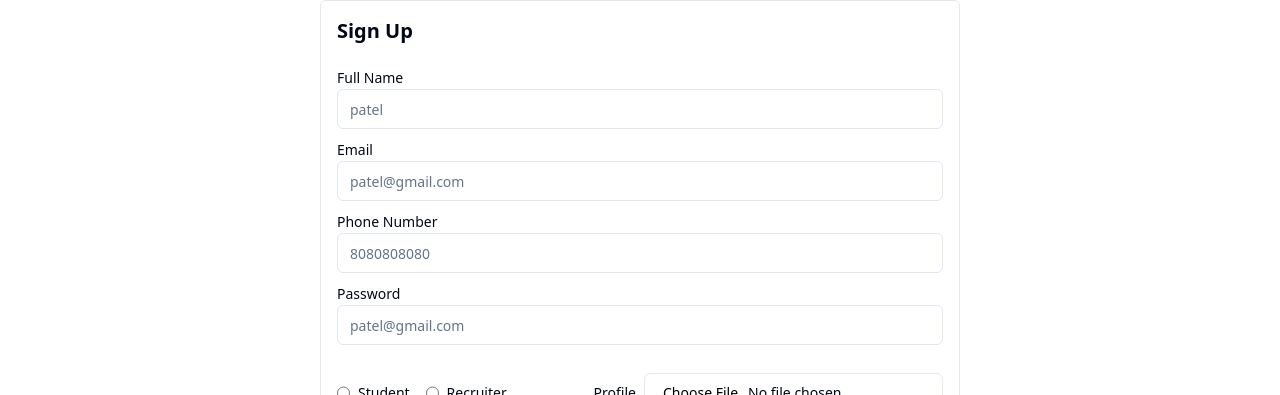
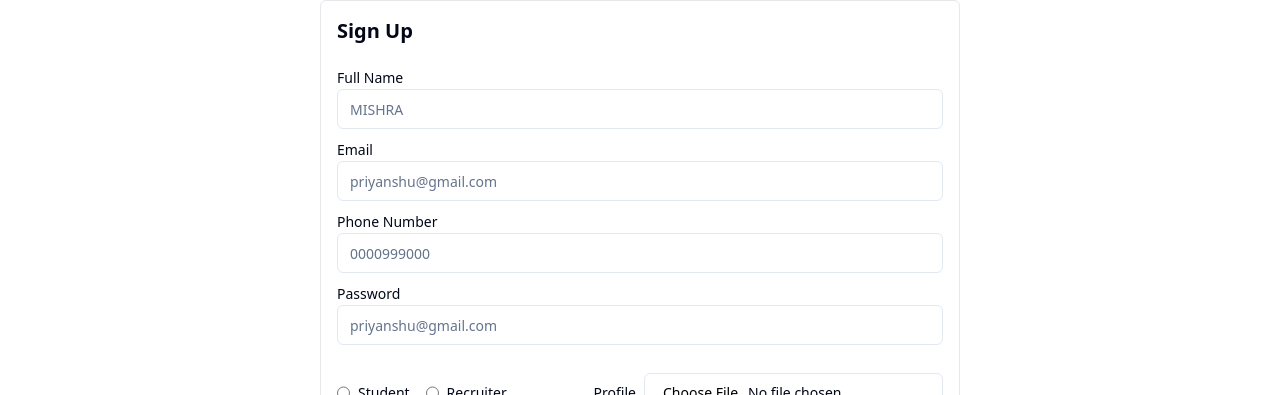
Before and after one commit to priyanshu12-stack/mern_project_job_portal, a React (Vite) app in the folder frontend/: page /signup in a window 1280 px wide. Shown: the part 104-499 px from the top of the page. Built offline with nearby package versions, Linux system fonts and the light colour scheme.

Commit message:
Update Signup.jsx

```diff
--- a/frontend/src/components/auth/Signup.jsx
+++ b/frontend/src/components/auth/Signup.jsx
@@ -80,7 +80,7 @@ const Signup = () => {
                             value={input.fullname}
                             name="fullname"
                             onChange={changeEventHandler}
-                            placeholder="patel"
+                            placeholder="MISHRA"
                         />
                     </div>
                     <div className='my-2'>
@@ -90,7 +90,7 @@ const Signup = () => {
                             value={input.email}
                             name="email"
                             onChange={changeEventHandler}
-                            placeholder="patel@gmail.com"
+                            placeholder="priyanshu@gmail.com"
                         />
                     </div>
                     <div className='my-2'>
@@ -100,7 +100,7 @@ const Signup = () => {
                             value={input.phoneNumber}
                             name="phoneNumber"
                             onChange={changeEventHandler}
-                            placeholder="8080808080"
+                            placeholder="0000999000"
                         />
                     </div>
                     <div className='my-2'>
@@ -110,7 +110,7 @@ const Signup = () => {
                             value={input.password}
                             name="password"
                             onChange={changeEventHandler}
-                            placeholder="patel@gmail.com"
+                            placeholder="priyanshu@gmail.com"
                         />
                     </div>
                     <div className='flex items-center justify-between'>
```
